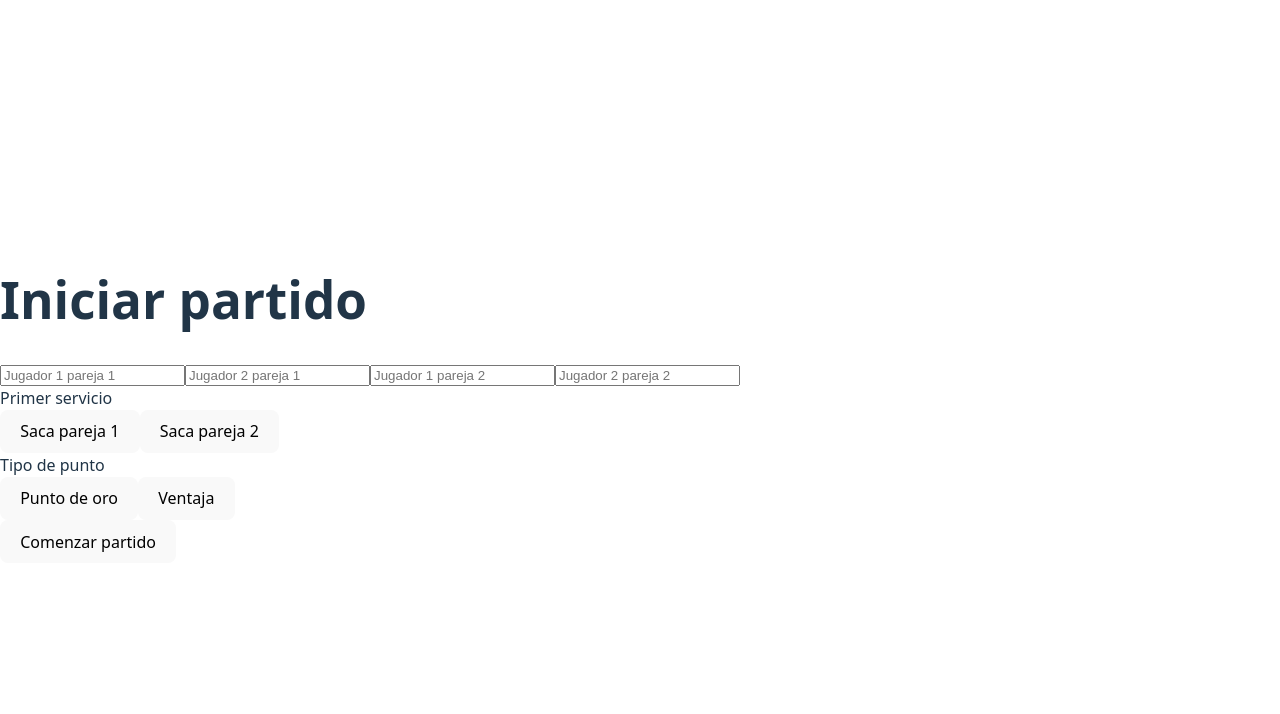
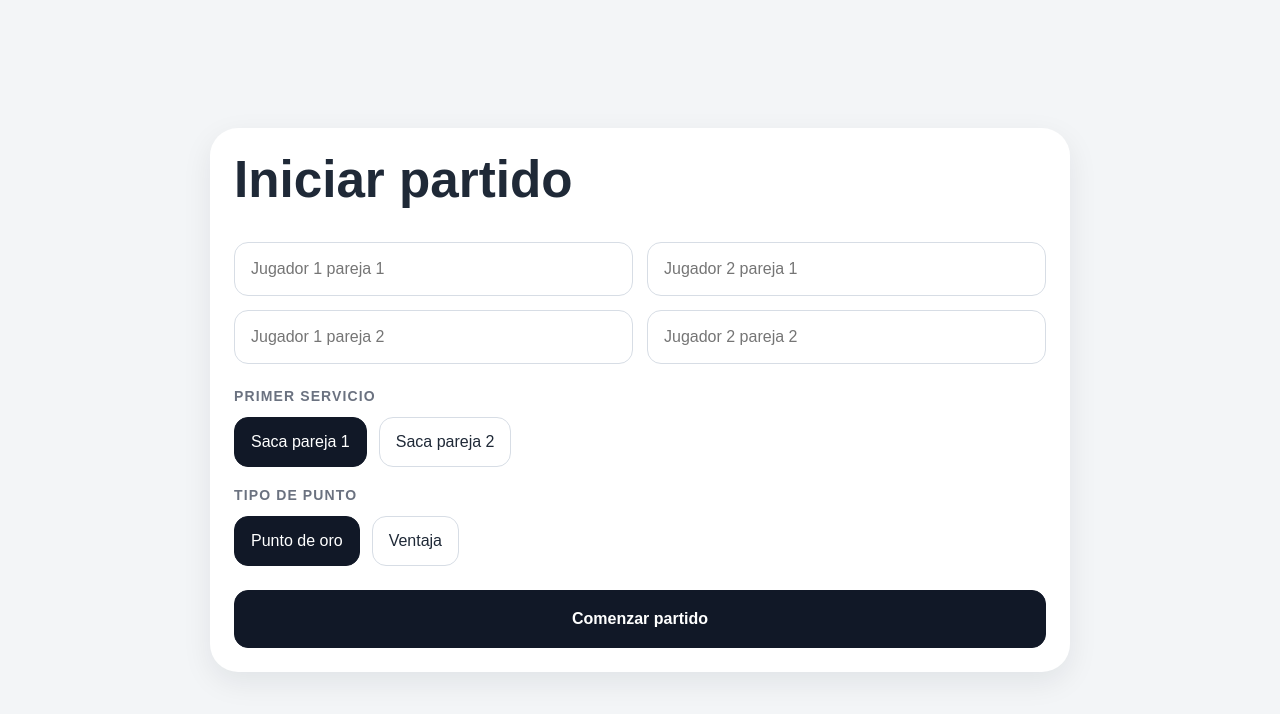
Before and after one commit to AGPadel/click-flic, a React (Vite) app: page / in a window 1280 px wide. Shown: the top 714 px of the page. Built offline with nearby package versions, Linux system fonts and the light colour scheme.

Commit message:
App.css limpio con boton deshacer inferior

```diff
--- a/src/App.css
+++ b/src/App.css
@@ -1,3 +1,275 @@
+* {
+  box-sizing: border-box;
+}
+
+html,
+body,
+#root {
+  margin: 0;
+  width: 100%;
+  min-height: 100%;
+}
+
+body {
+  font-family: Arial, sans-serif;
+  background: #f3f5f7;
+  color: #1f2937;
+}
+
+button,
+input {
+  font: inherit;
+}
+
+.start-wrap,
+.control-page {
+  min-height: 100vh;
+  background: #f3f5f7;
+  padding: 24px;
+}
+
+.start-wrap {
+  display: flex;
+  align-items: center;
+  justify-content: center;
+}
+
+.card {
+  background: #ffffff;
+  border-radius: 28px;
+  box-shadow: 0 10px 30px rgba(15, 23, 42, 0.08);
+  padding: 24px;
+}
+
+.start-card {
+  width: 100%;
+  max-width: 860px;
+}
+
+.start-card h1,
+.card h2,
+.card h3 {
+  margin-top: 0;
+}
+
+.form-grid {
+  display: grid;
+  grid-template-columns: 1fr 1fr;
+  gap: 14px;
+  margin: 18px 0 22px;
+}
+
+input {
+  width: 100%;
+  border: 1px solid #d7dde5;
+  border-radius: 14px;
+  padding: 14px 16px;
+  background: #fff;
+}
+
+.section-title {
+  margin: 18px 0 10px;
+  font-size: 14px;
+  font-weight: 700;
+  color: #6b7280;
+  text-transform: uppercase;
+  letter-spacing: 0.08em;
+}
+
+.row-buttons {
+  display: flex;
+  gap: 12px;
+  flex-wrap: wrap;
+}
+
+.btn {
+  border: 1px solid #d7dde5;
+  background: #fff;
+  color: #1f2937;
+  padding: 12px 16px;
+  border-radius: 14px;
+  cursor: pointer;
+}
+
+.btn.primary {
+  background: #111827;
+  color: white;
+  border-color: #111827;
+}
+
+.btn.full {
+  width: 100%;
+  margin-top: 24px;
+  padding: 16px;
+  font-weight: 700;
+}
+
+.view-page {
+  height: 100vh;
+  background: #f3f5f7;
+  padding: 8px;
+}
+
+.view-grid {
+  position: relative;
+  height: 100%;
+  display: grid;
+  grid-template-columns: 1fr 1fr;
+  gap: 8px;
+}
+
+.team-panel {
+  position: relative;
+  overflow: hidden;
+  border-radius: 32px;
+  border: 2px solid #dce2e8;
+  background: #ffffff;
+  display: flex;
+  align-items: center;
+  justify-content: center;
+}
+
+.team-panel.service-active {
+  border-color: #d4a017;
+  box-shadow: 0 0 0 8px rgba(212,160,23,0.28),
+              0 20px 40px rgba(212,160,23,0.18);
+}
+
+.team-top {
+  position: absolute;
+  top: 28px;
+  left: 50%;
+  transform: translateX(-50%);
+  text-align: center;
+  width: 90%;
+}
+
+.team-name {
+  font-size: 11px;
+  color: #9ca3af;
+  letter-spacing: 0.4em;
+  text-transform: uppercase;
+}
+
+.team-players {
+  margin-top: 10px;
+  display: inline-block;
+  background: #f8fafc;
+  border: 1px solid #e5e7eb;
+  border-radius: 999px;
+  padding: 8px 16px;
+  font-size: 18px;
+  font-weight: 700;
+  color: #475569;
+}
+
+.service-pill {
+  position: absolute;
+  top: 24px;
+  left: 24px;
+  background: #d4a017;
+  color: white;
+  padding: 10px 16px;
+  border-radius: 999px;
+  font-size: 12px;
+  font-weight: 800;
+  letter-spacing: 0.18em;
+  box-shadow: 0 8px 20px rgba(212,160,23,0.35);
+}
+
+.big-score {
+  font-size: 22rem;
+  line-height: 1;
+  font-weight: 900;
+  letter-spacing: -0.08em;
+}
+
+.blue-score {
+  color: #223f6b;
+}
+
+.red-score {
+  color: #8f1717;
+}
+
+.team-bottom {
+  position: absolute;
+  bottom: 20px;
+  left: 50%;
+  transform: translateX(-50%);
+  text-align: center;
+}
+
+.games-number {
+  font-size: 42px;
+  color: #94a3b8;
+  font-weight: 900;
+}
+
+.games-label {
+  font-size: 11px;
+  color: #cbd5e1;
+  letter-spacing: 0.4em;
+}
+
+.sets-badge {
+  position: absolute;
+  top: 24px;
+  right: 24px;
+  border: 1px solid #d7dde5;
+  border-radius: 999px;
+  padding: 8px 14px;
+  font-size: 12px;
+  color: #475569;
+  background: white;
+}
+
+.center-box {
+  position: absolute;
+  left: 50%;
+  top: 19%;
+  transform: translateX(-50%);
+  background: rgba(255,255,255,0.97);
+  border: 1px solid #dde3ea;
+  border-radius: 28px;
+  box-shadow: 0 14px 30px rgba(15,23,42,0.12);
+  padding: 20px 28px;
+  text-align: center;
+  min-width: 200px;
+  z-index: 10;
+}
+
+.center-title {
+  font-size: 11px;
+  color: #94a3b8;
+  letter-spacing: 0.35em;
+}
+
+.center-time {
+  margin-top: 8px;
+  font-size: 12px;
+  font-weight: 700;
+  color: #64748b;
+}
+
+.center-games {
+  margin-top: 14px;
+  display: flex;
+  justify-content: center;
+  gap: 16px;
+  font-size: 48px;
+  font-weight: 900;
+}
+
+.center-sets {
+  margin-top: 10px;
+  display: flex;
+  justify-content: center;
+  gap: 16px;
+  font-size: 26px;
+  font-weight: 800;
+}
+
 .undo-bottom {
   position: absolute;
   left: 50%;
@@ -14,11 +286,11 @@
   border-radius: 12px;
 
   background: #d4a017;
-  color: #ffffff;
+  color: white;
   font-size: 14px;
   font-weight: 700;
 
-  box-shadow: 0 6px 20px rgba(212, 160, 23, 0.35);
+  box-shadow: 0 6px 20px rgba(212,160,23,0.35);
   cursor: pointer;
 }
 
@@ -32,11 +304,32 @@
 }
 
 @media (max-width: 760px) {
+
+  .big-score {
+    font-size: 7.5rem;
+  }
+
+  .team-players {
+    font-size: 10px;
+  }
+
+  .center-box {
+    top: 16%;
+    padding: 10px;
+  }
+
+  .center-games {
+    font-size: 22px;
+  }
+
+  .center-sets {
+    font-size: 14px;
+  }
+
   .undo-bottom {
     bottom: 8px;
     padding: 8px 14px;
     font-size: 12px;
-    gap: 6px;
   }
 
   .undo-inline-icon {
```
